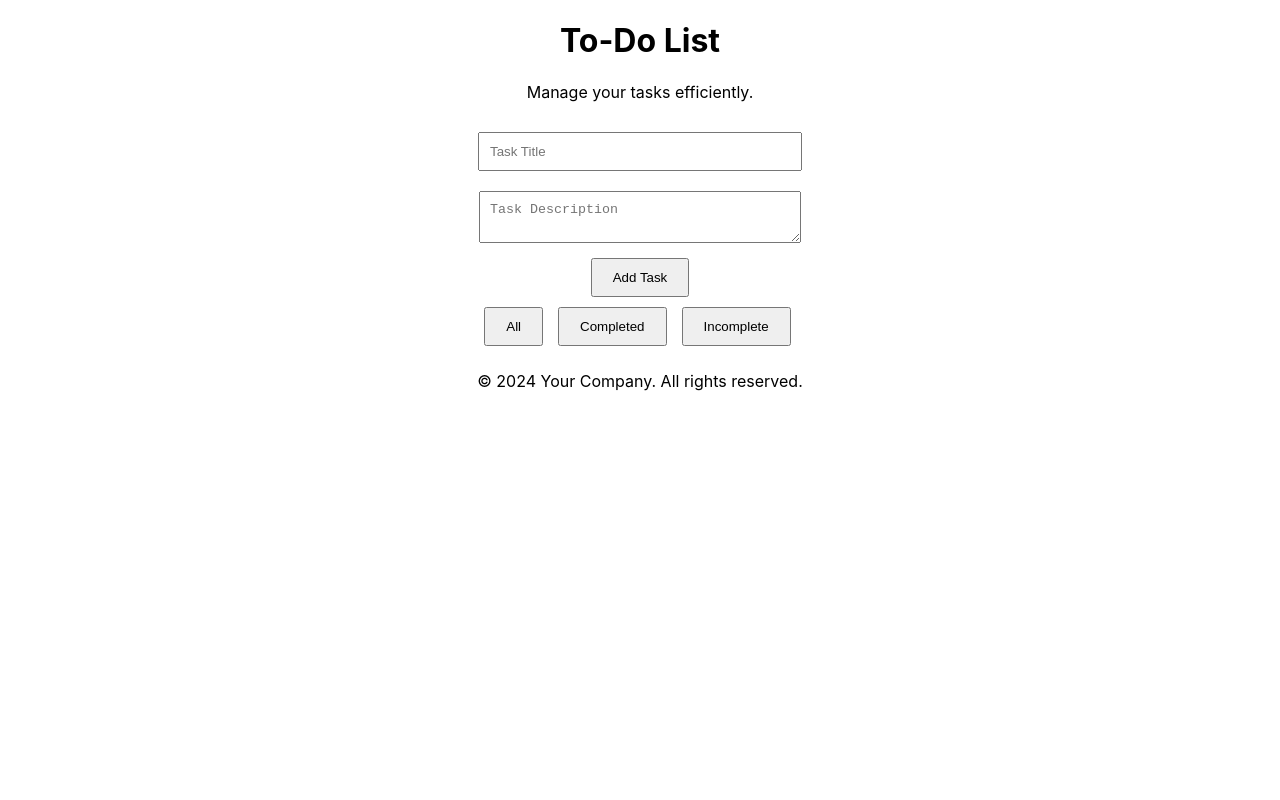
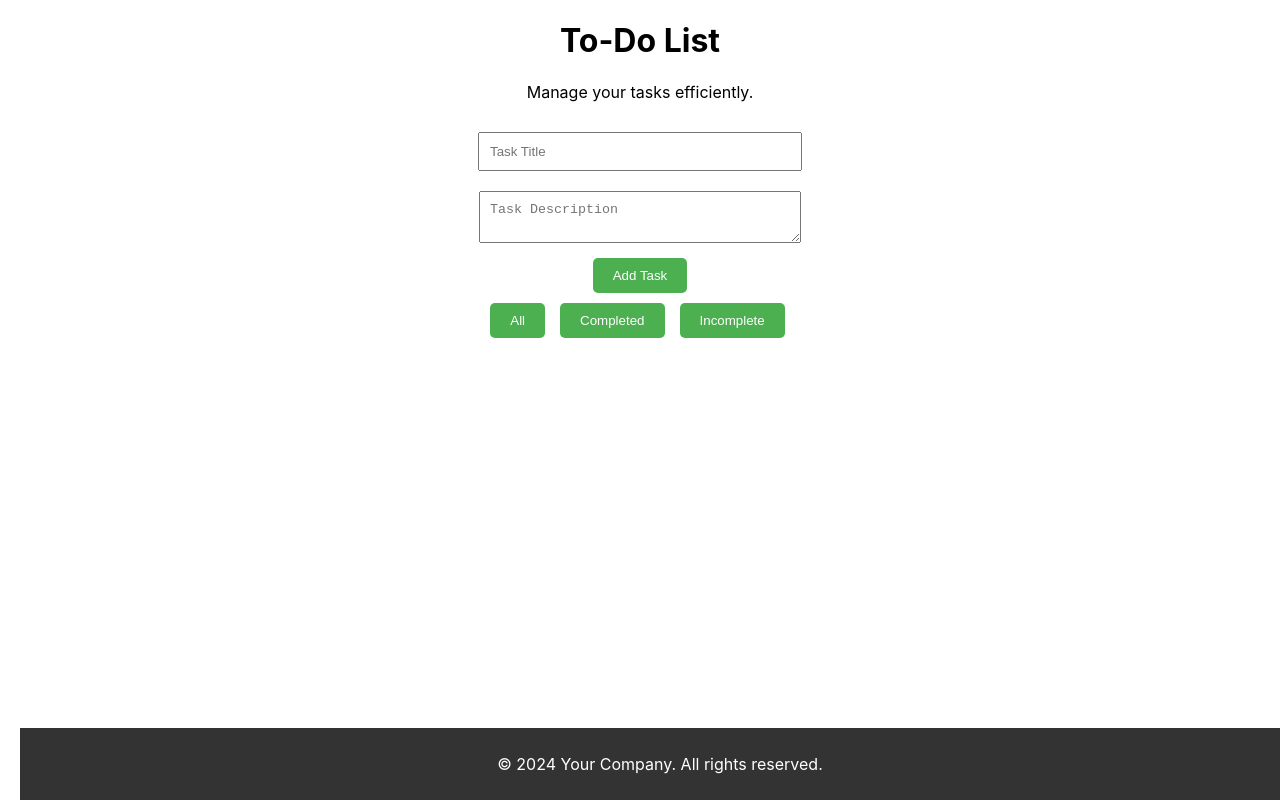
Before and after one commit to elhadji4/linear_regration, a React (Create React App) app in the folder todo-list/: page / in a window 1280 px wide. Built offline with nearby package versions, Linux system fonts and the light colour scheme.

Commit message:
Save local changes before pull

```diff
--- a/todo-list/src/App.css
+++ b/todo-list/src/App.css
@@ -1,3 +1,4 @@
+/* App.css */
 .App {
   text-align: center;
   margin: 20px;
@@ -23,6 +24,15 @@ input, textarea {
 button {
   margin: 5px;
   padding: 10px 20px;
+  background-color: #4CAF50; /* Green background for buttons */
+  color: white; /* White text for buttons */
+  border: none;
+  border-radius: 5px;
+  cursor: pointer;
+}
+
+button:hover {
+  background-color: #45a049; /* Darker green on hover */
 }
 
 .task {
@@ -44,3 +54,14 @@ button {
 .filter-buttons button {
   margin-right: 10px;
 }
+
+footer {
+  margin-top: 20px;
+  padding: 10px 0;
+  background-color: #333;
+  color: white;
+  position: fixed;
+  width: 100%;
+  bottom: 0;
+  text-align: center;
+}
```
Also changed, not shown: 1 other file (tests, documents, lock files or other folders).
